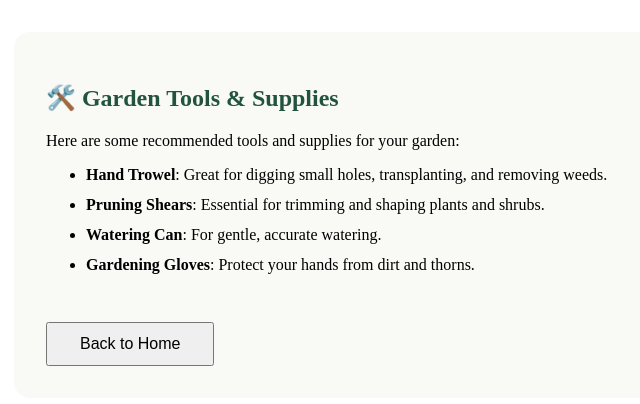
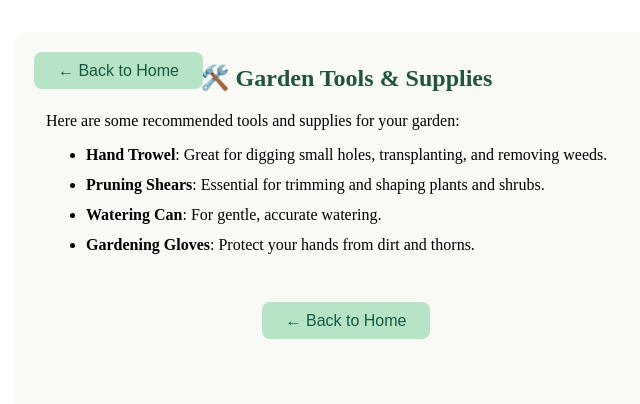
Before and after one commit to SpokenGarden/Find-Crops, a React (Create React App) app: page / in a window 1280 px wide. Both pictures are taken after a click on the button "🛠️ Get Tools and Supplies". Shown: the top 404 px of the page, without its empty margins (294-934 px from the left). Built offline with nearby package versions, Linux system fonts and the light colour scheme.

Commit message:
Update ToolsAndSupplies.jsx

```diff
--- a/src/components/ToolsAndSupplies.jsx
+++ b/src/components/ToolsAndSupplies.jsx
@@ -1,4 +1,5 @@
 import React from "react";
+import BackHomeButton from "./BackHomeButton";
 
 const toolsList = [
   { name: "Hand Trowel", description: "Great for digging small holes, transplanting, and removing weeds." },
@@ -9,8 +10,22 @@ const toolsList = [
 ];
 
 const ToolsAndSupplies = ({ onBack }) => (
-  <div style={{ maxWidth: 600, margin: "2rem auto", padding: "2rem", background: "#f9f9f6", borderRadius: 16 }}>
-    <h2 style={{ color: "#22543d" }}>🛠️ Garden Tools & Supplies</h2>
+  <div
+    style={{
+      maxWidth: 600,
+      margin: "2rem auto",
+      padding: "2rem",
+      background: "#f9f9f6",
+      borderRadius: 16,
+      position: "relative",
+      minHeight: 400,
+    }}
+  >
+    {/* Top Left */}
+    <div style={{ position: "absolute", top: 20, left: 20 }}>
+      <BackHomeButton onClick={onBack} />
+    </div>
+    <h2 style={{ color: "#22543d", marginTop: 0, textAlign: "center" }}>🛠️ Garden Tools & Supplies</h2>
     <p>Here are some recommended tools and supplies for your garden:</p>
     <ul style={{ textAlign: "left" }}>
       {toolsList.map((tool, idx) => (
@@ -19,12 +34,10 @@ const ToolsAndSupplies = ({ onBack }) => (
         </li>
       ))}
     </ul>
-    <button
-      style={{ marginTop: "2rem", padding: "0.7rem 2rem", fontSize: "1rem" }}
-      onClick={onBack}
-    >
-      Back to Home
-    </button>
+    {/* Bottom */}
+    <div style={{ marginTop: "3rem", textAlign: "center" }}>
+      <BackHomeButton onClick={onBack} />
+    </div>
   </div>
 );
 
```
